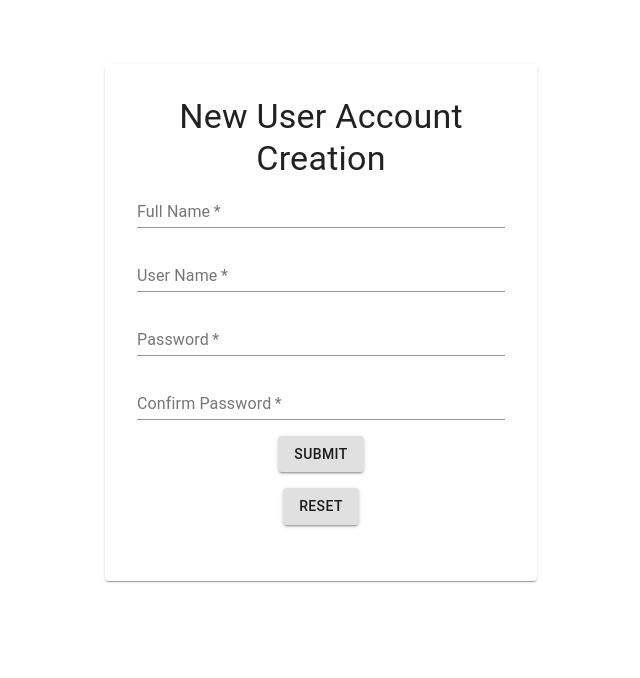
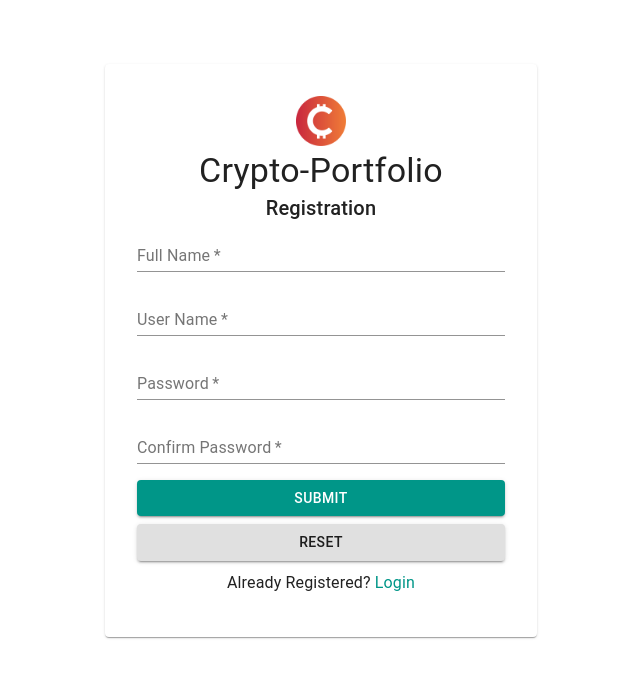
Before and after one commit to parthibandayalan/crypto-portfolio, a React (Create React App) app: page /register in a window 1280 px wide. Shown: the top 678 px of the page, without its empty margins (319-959 px from the left). Built offline with nearby package versions, Linux system fonts and the light colour scheme; no server answers.

Commit message:
updated registration page

```diff
--- a/src/pages/Registration.jsx
+++ b/src/pages/Registration.jsx
@@ -6,7 +6,7 @@ import {
   Typography,
   TextField,
   makeStyles,
-  MenuItem,
+  Link,
   Box,
   Button,
 } from "@material-ui/core";
@@ -33,6 +33,11 @@ const useStyles = makeStyles((theme) => ({
     padding: theme.spacing(2, 2),
     margin: theme.spacing(8, 2),
   },
+  buttonBlock: {
+    width: "100%",
+    margin: "auto auto",
+    display: "block",
+  },
 }));
 
 export default function Registration() {
@@ -44,7 +49,19 @@ export default function Registration() {
     <div align="center">
       <Card className={classes.regPaper}>
         <CardContent>
-          <Typography variant="h4">New User Account Creation</Typography>
+          <div>
+            <img
+              src={process.env.PUBLIC_URL + "/assets/crypto.png"}
+              width={50}
+              height={50}
+              alt="logo"
+            />
+            <Typography variant="h4">Crypto-Portfolio</Typography>
+          </div>
+          <div>
+            <Typography variant="h6">Registration</Typography>
+          </div>
+
           <Formik
             initialValues={initialValues}
             validationSchema={Yup.object().shape({
@@ -149,29 +166,35 @@ export default function Registration() {
                     <ErrorMessage name="passwordConfirmation" />
                   </FormGroup>
                 </Box>
-                <Box marginBottom={2}>
+                <div />
+                <Box marginBottom={1}>
                   <Button
+                    color="primary"
                     variant="contained"
                     type="submit"
                     disabled={isSubmitting || isValidating}
+                    className={classes.buttonBlock}
                   >
                     Submit
                   </Button>
                 </Box>
-                <Box marginBottom={2}>
+                <Box marginBottom={1}>
                   <Button
                     variant="contained"
                     type="reset"
                     disabled={isSubmitting || isValidating}
+                    className={classes.buttonBlock}
                   >
                     Reset
                   </Button>
                 </Box>
-                {/*<pre>{JSON.stringify(errors, null, 4)}</pre>
-                <pre>{JSON.stringify(values, null, 4)}</pre>*/}
               </Form>
             )}
           </Formik>
+          <Typography variant="subtitle1">
+            Already Registered?{" "}
+            <Link onClick={() => history.push("/login")}>Login</Link>
+          </Typography>
         </CardContent>
       </Card>
     </div>
```
Also changed, not shown: 1 other file (tests, documents, lock files or other folders).
